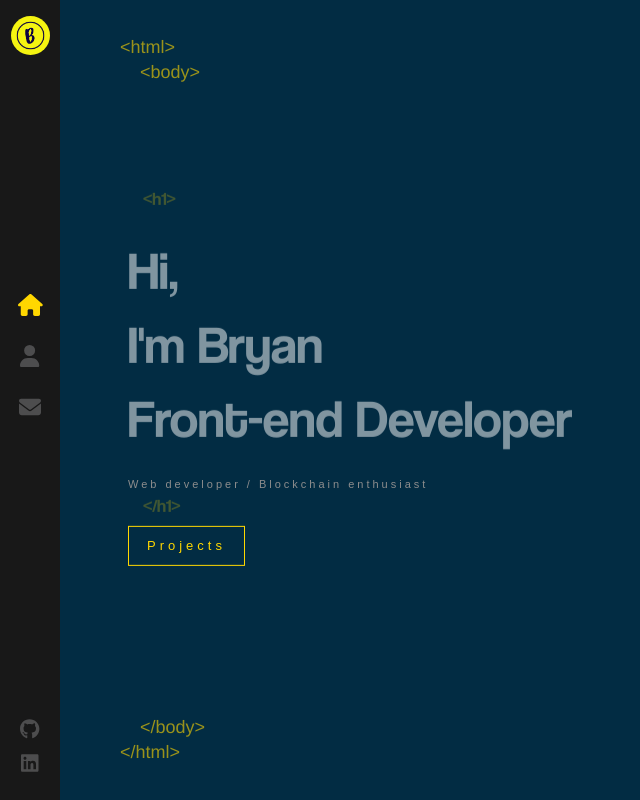
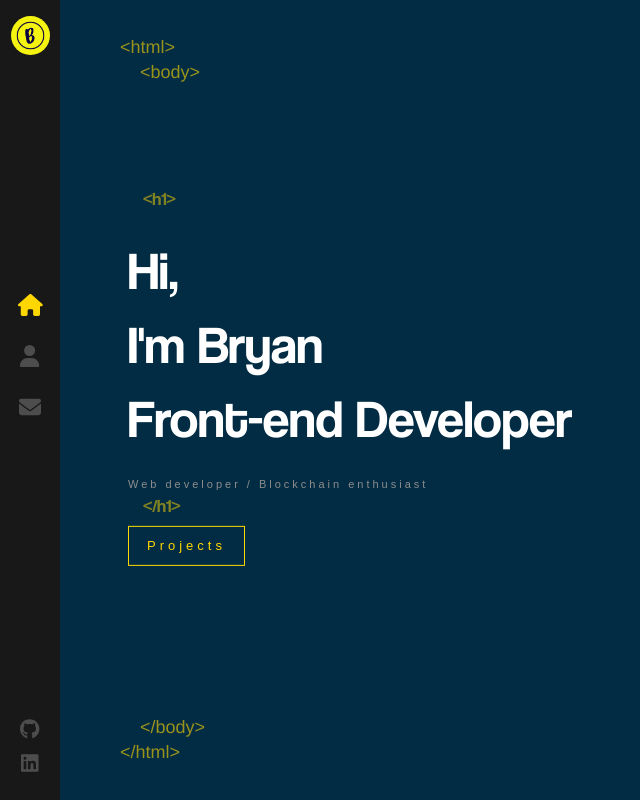
Before and after one commit to bryanmej/portfolio-animation, a React (Create React App) app: page / in a window 1280 px wide. Shown: the whole page, without its empty margins (0-640 px from the left). Built offline with nearby package versions, Linux system fonts and the light colour scheme.

Commit message:
implemented text animation styles

```diff
--- a/src/components/Homepage/HomePage.js
+++ b/src/components/Homepage/HomePage.js
@@ -1,13 +1,23 @@
-import React from "react";
+import React, { useState } from "react";
 import { Link } from "react-router-dom";
 import "./HomePage.scss";
+import TextAnimation from "../TextAnimation/TextAnimation";
 
-const HomePage = () => (
+const HomePage = () => {
+  const [letterClass, setLetterClass] = useState("text-animate");
+  const nameArr = ["B", "r", "y", "a", "n"];
+  return (
     <div className="container home-page">
       <div className="text-zone">
         <h1>
           Hi, <br />
-        I'm Bryan <br />
+          I'm{" "}
+          <TextAnimation
+            letterClass={letterClass}
+            strArray={nameArr}
+            idx={15}
+          />
+          <br />
           Front-end Developer
         </h1>
         <h2>Web developer / Blockchain enthusiast</h2>
@@ -17,5 +27,6 @@ const HomePage = () => (
       </div>
     </div>
   );
+};
 
 export default HomePage;
--- a/src/components/Homepage/HomePage.scss
+++ b/src/components/Homepage/HomePage.scss
@@ -14,7 +14,6 @@
     margin: 0;
     font-family: 'Coolvetica';
     font-weight: 400;
-    opacity: 0.5;
 
     &::before {
       content: '<h1>';
--- a/src/components/TextAnimation/TextAnimation.js
+++ b/src/components/TextAnimation/TextAnimation.js
@@ -1,11 +1,16 @@
 import "./TextAnimation.scss";
 
-const TextAnimation = ({ letterClass, strArray, idx }) => (
-  <span>
-    {strArray.map((char, i) => (
-      <span></span>
-    ))}
-  </span>
-);
+const TextAnimation = ({ letterClass, strArray, idx }) => {
+  console.log(strArray);
+  return (
+    <span>
+      {strArray.map((char, i) => (
+        <span key={char + i} className={`${letterClass} _${i + idx}`}>
+          {char}
+        </span>
+      ))}
+    </span>
+  );
+};
 
 export default TextAnimation;
--- a/src/components/TextAnimation/TextAnimation.scss
+++ b/src/components/TextAnimation/TextAnimation.scss
@@ -0,0 +1,24 @@
+.text-animate {
+  display: inline-block;
+  opacity: 0;
+  animation: bounceIn 1s 1s;
+  animation-fill-mode: forwards;
+  min-width: 10px;
+
+  .text-animate-hover {
+    min-width: 10px;
+    display: inline-block;
+    animation-fill-mode: both;
+
+    &:hover {
+      animation: rubberBand 1s;
+      color: #ffd700;
+    }
+  }
+}
+
+@for $i from 1 through 35 {
+  .text-animate._#{$i} {
+    animation-delay: #{$i / 10}s;
+  }
+}
```
Lines whose indentation alone changed are shown as unchanged.
